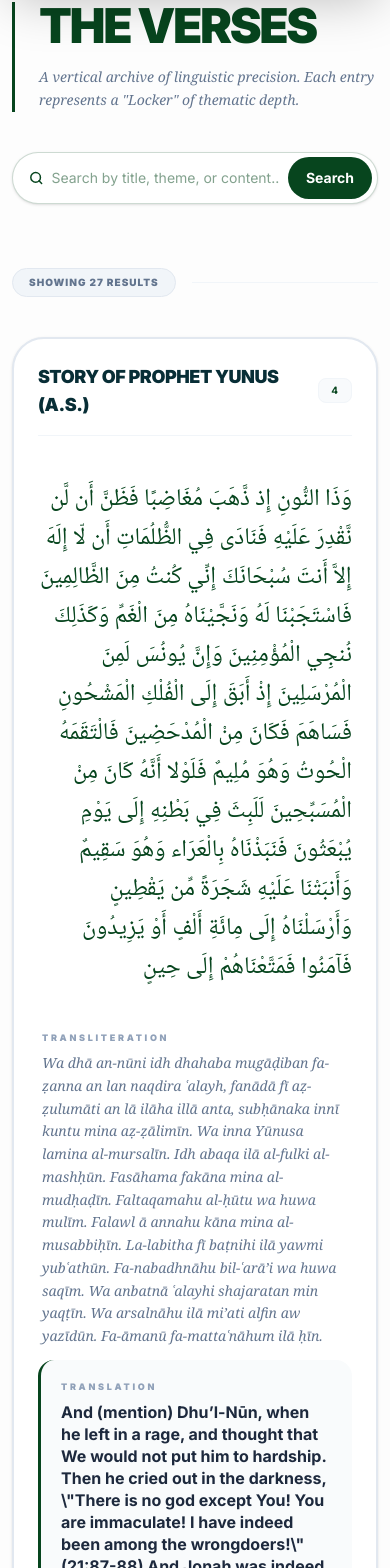
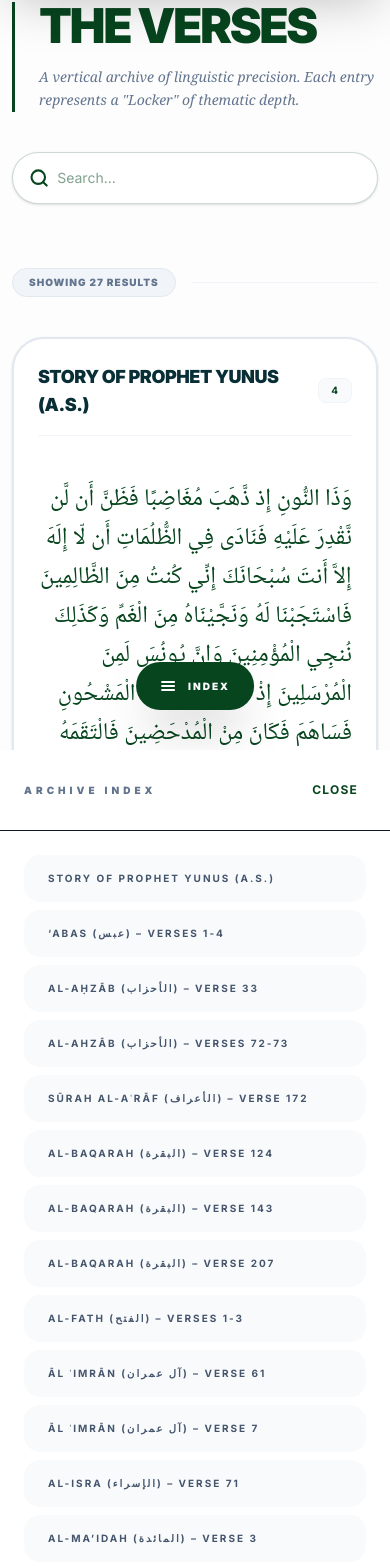
Before and after one commit to alyyissa/TafsirCompare, a Next.js app: page /verses in a window 390 px wide. Shown: the part 94-1662 px from the top of the page. Built offline with nearby package versions, Linux system fonts and the light colour scheme.

Commit message:
Added the index button on small devices

```diff
--- a/src/app/verses/page.js
+++ b/src/app/verses/page.js
@@ -7,6 +7,7 @@ export default function VersesPage() {
   const [allVerses, setAllVerses] = useState([]);
   const [searchTerm, setSearchTerm] = useState("");
   const [showTopBtn, setShowTopBtn] = useState(false);
+  const [isMobileMenuOpen, setIsMobileMenuOpen] = useState(false);
 
   useEffect(() => {
     async function fetchData() {
@@ -62,11 +63,34 @@ export default function VersesPage() {
         top: element.offsetTop - 120,
         behavior: "smooth"
       });
+      setIsMobileMenuOpen(false);
     }
   };
 
   return (
     <main className="min-h-screen bg-[#fdfdfd] pt-24 pb-32 text-slate-900 relative">
+      <div className={`fixed inset-0 z-[60] bg-white transition-transform duration-500 lg:hidden ${isMobileMenuOpen ? 'translate-y-0' : 'translate-y-full'}`}>
+        <div className="flex flex-col h-full">
+          <div className="p-6 flex items-center justify-between border-b">
+            <p className="text-[10px] font-black uppercase tracking-[0.4em] text-slate-500">Archive Index</p>
+            <button onClick={() => setIsMobileMenuOpen(false)} className="p-2 text-primary font-bold text-xs uppercase tracking-widest">Close</button>
+          </div>
+          <nav className="flex-1 overflow-y-auto p-6">
+            <div className="flex flex-col gap-2">
+              {allVerses.map((v) => (
+                <button
+                  key={v.slug}
+                  onClick={() => scrollToVerse(v.slug)}
+                  className="w-full text-left py-4 px-6 rounded-2xl bg-slate-50 text-[10px] font-bold uppercase tracking-[0.2em] text-slate-600 active:bg-primary active:text-white transition-colors"
+                >
+                  {v.title.replace('Surah ', '')}
+                </button>
+              ))}
+            </div>
+          </nav>
+        </div>
+      </div>
+
       <div className="px-3 sm:px-4 md:px-11 lg:px-13 xl:px-12 2xl:px-16 mb-16">
         <div className="max-w-screen-2xl mx-auto flex flex-col md:flex-row md:items-center justify-between gap-10">
           <div className="border-l-[3px] border-primary pl-6 md:pl-10">
@@ -85,14 +109,11 @@ export default function VersesPage() {
             </svg>
             <input
               type="text"
-              placeholder="Search by title, theme, or content..."
+              placeholder="Search..."
               className="w-full h-full outline-none text-sm text-primary placeholder:text-primary/50 bg-transparent"
               value={searchTerm}
               onChange={(e) => setSearchTerm(e.target.value)}
             />
-            <button className="bg-primary hover:bg-hover cursor-pointer w-32 h-[42px] rounded-full text-sm font-bold text-white mr-[5px] transition-all active:scale-95">
-              Search
-            </button>
           </div>
         </div>
       </div>
@@ -101,12 +122,8 @@ export default function VersesPage() {
         <div className="max-w-screen-2xl mx-auto flex flex-col lg:flex-row gap-12 xl:gap-20">
           <aside className="hidden lg:flex flex-col w-72 sticky top-32 h-[calc(100vh-160px)]">
             <div className="flex items-center justify-between mb-6 shrink-0 pr-4">
-              <p className="text-[10px] font-black uppercase tracking-[0.4em] text-slate-500">
-                Archive Index
-              </p>
-              <span className="text-[10px] font-black uppercase tracking-[0.2em] text-primary bg-primary/5 px-2 py-0.5 rounded-md">
-                {allVerses.length} Total
-              </span>
+              <p className="text-[10px] font-black uppercase tracking-[0.4em] text-slate-500">Archive Index</p>
+              <span className="text-[10px] font-black uppercase tracking-[0.2em] text-primary bg-primary/5 px-2 py-0.5 rounded-md">{allVerses.length} Total</span>
             </div>
             <nav className="flex-1 overflow-y-auto overflow-x-hidden pr-4 border-l border-slate-100 custom-scrollbar">
               <div className="flex flex-col">
@@ -129,12 +146,8 @@ export default function VersesPage() {
                 <span className="px-4 py-1.5 bg-slate-100 text-slate-500 rounded-full text-[10px] font-black uppercase tracking-widest border border-slate-200">
                   Showing {filteredVerses.length} {filteredVerses.length === 1 ? 'Result' : 'Results'}
                 </span>
-
                 {searchTerm && (
-                  <button
-                    onClick={() => setSearchTerm("")}
-                    className="flex items-center gap-2 px-3 py-1.5 text-[10px] font-black uppercase tracking-widest text-primary hover:bg-primary/5 rounded-full transition-all cursor-pointer group"
-                  >
+                  <button onClick={() => setSearchTerm("")} className="flex items-center gap-2 px-3 py-1.5 text-[10px] font-black uppercase tracking-widest text-primary hover:bg-primary/5 rounded-full transition-all cursor-pointer group">
                     <svg xmlns="http://www.w3.org/2000/svg" width="14" height="14" viewBox="0 0 24 24" fill="none" stroke="currentColor" strokeWidth="3" strokeLinecap="round" strokeLinejoin="round" className="group-hover:rotate-90 transition-transform duration-300">
                       <line x1="18" y1="6" x2="6" y2="18"></line>
                       <line x1="6" y1="6" x2="18" y2="18"></line>
@@ -148,11 +161,7 @@ export default function VersesPage() {
 
             {filteredVerses.length > 0 ? (
               filteredVerses.map((verse, index) => (
-                <section
-                  key={verse.slug}
-                  id={verse.slug}
-                  className="scroll-mt-32"
-                >
+                <section key={verse.slug} id={verse.slug} className="scroll-mt-32">
                   <VerseCard
                     index={index}
                     slug={verse.slug}
@@ -168,30 +177,40 @@ export default function VersesPage() {
             ) : (
               <div className="py-24 text-center border-2 border-dashed border-slate-100 rounded-[3rem] bg-slate-50/30">
                 <p className="text-slate-400 font-black uppercase tracking-widest text-[10px]">No verses match your search</p>
-                <button
-                  onClick={() => setSearchTerm("")}
-                  className="mt-4 text-primary text-[10px] font-black uppercase tracking-widest hover:underline cursor-pointer"
-                >
-                  Clear Search
-                </button>
+                <button onClick={() => setSearchTerm("")} className="mt-4 text-primary text-[10px] font-black uppercase tracking-widest hover:underline cursor-pointer">Clear Search</button>
               </div>
             )}
           </div>
         </div>
       </div>
 
+      <div className="fixed bottom-10 left-1/2 -translate-x-1/2 z-50 flex items-center gap-3 lg:hidden">
+        <button
+          onClick={() => setIsMobileMenuOpen(true)}
+          className="flex items-center gap-3 px-6 py-4 bg-primary text-white rounded-full shadow-2xl font-black text-[10px] uppercase tracking-[0.2em] active:scale-95 transition-transform"
+        >
+          <svg xmlns="http://www.w3.org/2000/svg" width="16" height="16" viewBox="0 0 24 24" fill="none" stroke="currentColor" strokeWidth="3" strokeLinecap="round" strokeLinejoin="round"><line x1="3" y1="12" x2="21" y2="12"></line><line x1="3" y1="6" x2="21" y2="6"></line><line x1="3" y1="18" x2="21" y2="18"></line></svg>
+          Index
+        </button>
+
+        {showTopBtn && (
+          <button
+            onClick={scrollToTop}
+            className="p-4 bg-white border border-slate-200 text-primary rounded-full shadow-2xl active:scale-95 transition-transform flex items-center justify-center"
+          >
+            <svg xmlns="http://www.w3.org/2000/svg" className="h-5 w-5" fill="none" viewBox="0 0 24 24" stroke="currentColor">
+              <path strokeLinecap="round" strokeLinejoin="round" strokeWidth={3} d="M5 15l7-7 7 7" />
+            </svg>
+          </button>
+        )}
+      </div>
+
       {showTopBtn && (
         <button
           onClick={scrollToTop}
-          className="fixed bottom-10 right-10 z-50 p-4 bg-primary text-white rounded-2xl shadow-2xl hover:bg-hover transition-all duration-300 hover:-translate-y-1 active:scale-95 flex items-center justify-center group cursor-pointer"
+          className="hidden lg:flex fixed bottom-10 right-10 z-50 p-4 bg-primary text-white rounded-2xl shadow-2xl hover:bg-hover transition-all duration-300 hover:-translate-y-1 active:scale-95 items-center justify-center group cursor-pointer"
         >
-          <svg
-            xmlns="http://www.w3.org/2000/svg"
-            className="h-6 w-6 transition-transform group-hover:-translate-y-0.5"
-            fill="none"
-            viewBox="0 0 24 24"
-            stroke="currentColor"
-          >
+          <svg xmlns="http://www.w3.org/2000/svg" className="h-6 w-6 transition-transform group-hover:-translate-y-0.5" fill="none" viewBox="0 0 24 24" stroke="currentColor">
             <path strokeLinecap="round" strokeLinejoin="round" strokeWidth={3} d="M5 15l7-7 7 7" />
           </svg>
         </button>
```
